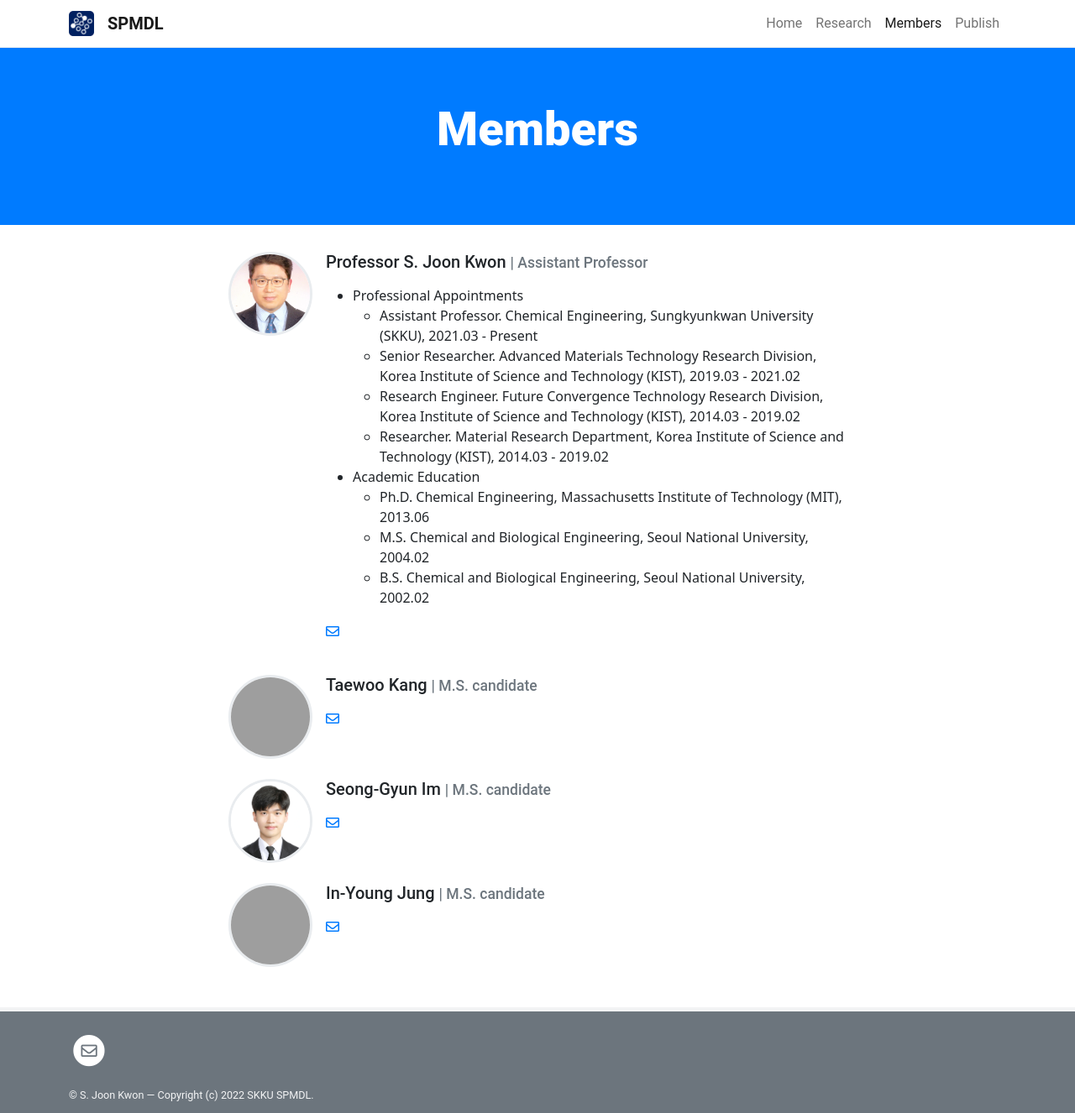
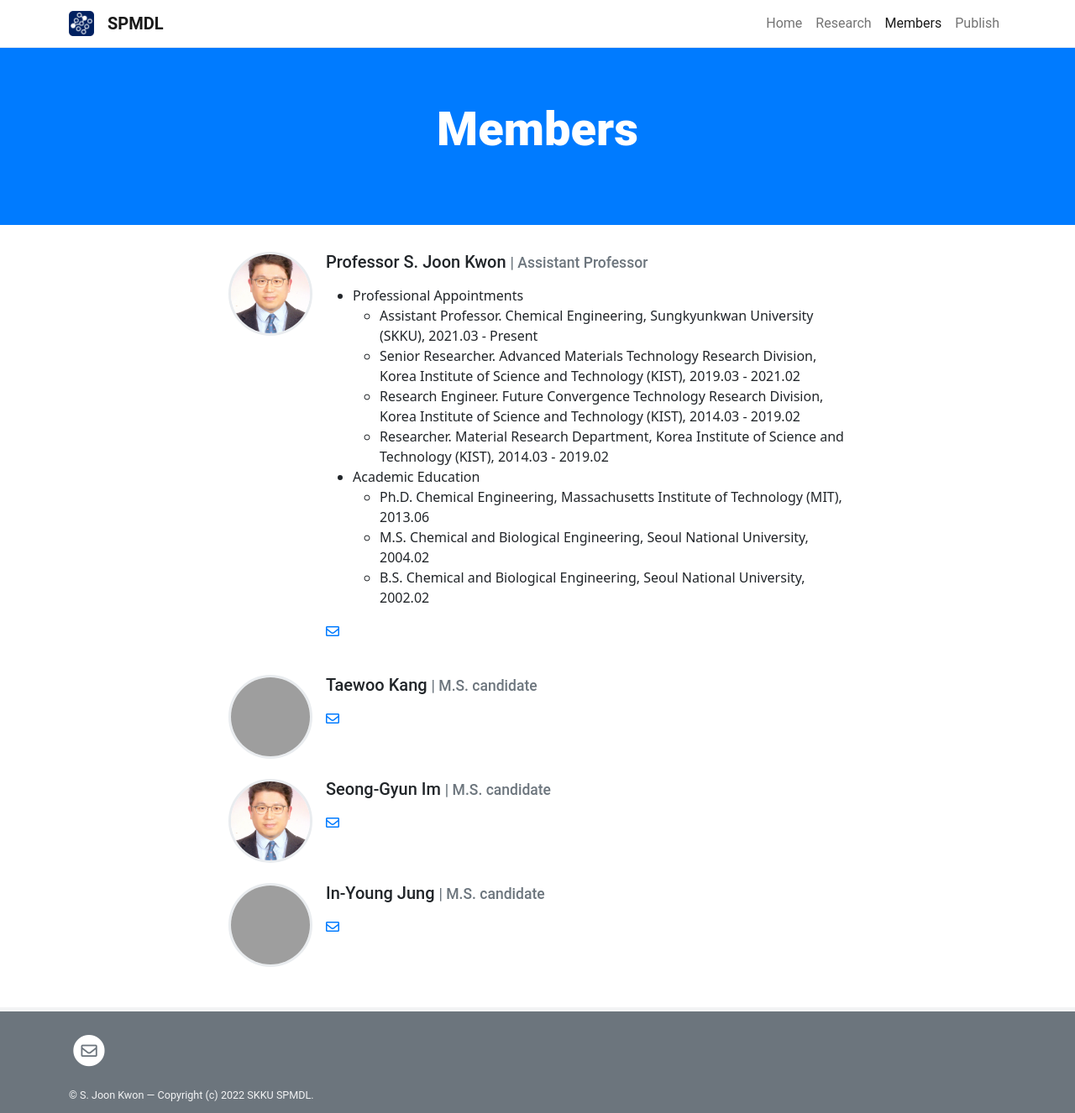
Before and after one commit to SPMDL25312/SPMDL25312.github.io, a Jekyll site: the page built from pages/team.md, in a window 1280 px wide. Shown: the whole page at 84% size. Built offline with Jekyll 4.4.1, drawn with Linux system fonts in a browser that asks for light colours; grey boxes are pictures that could not be loaded.

Commit message:
Update team.yml

```diff
--- a/_data/team.yml
+++ b/_data/team.yml
@@ -24,7 +24,7 @@
 
 - name: Seong-Gyun Im
   role: M.S. candidate # Will appear next to name
-  image: assets/theme/images/members/sgi.png # Can be external link
+  image: assets/theme/images/members/sjk.png # Can be external link
   email: isk0110@skku.edu
 
 - name: In-Young Jung
```
